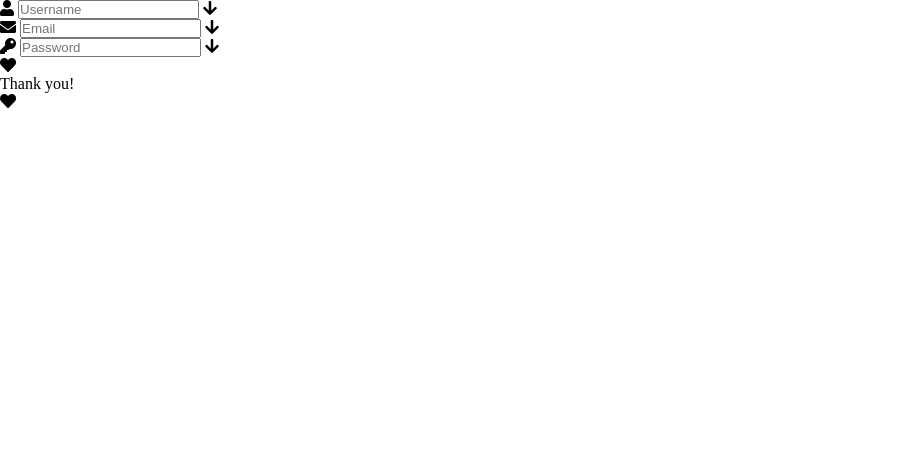
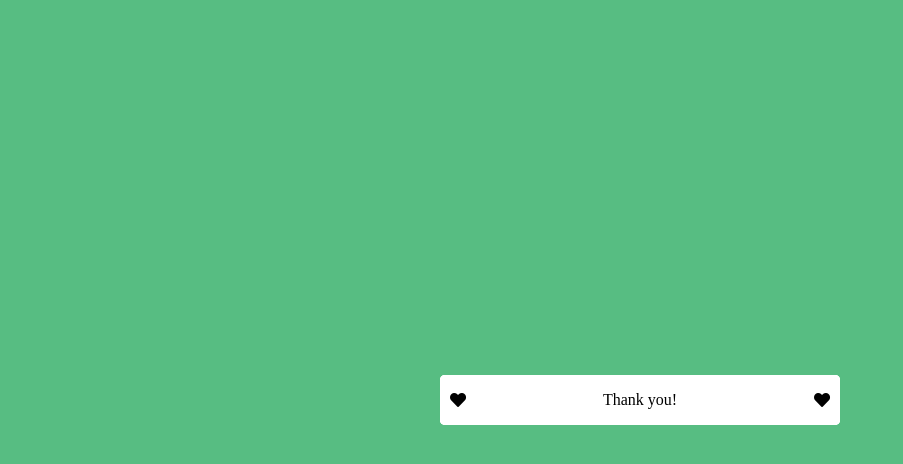
Before and after one commit to lauromiottojr/form-animation-js, a plain HTML site: page index.html in a window 1280 px wide. Shown: the whole page, without its empty margins (0-903 px from the left). Drawn offline with Linux system fonts and the light colour scheme.

Commit message:
Implements CSS

```diff
--- a/style.css
+++ b/style.css
@@ -3,3 +3,48 @@
   box-sizing: border-box;
   padding: 0;
 }
+body {
+  height: 100vh;
+  display: flex;
+  background-color: rgb(87, 189, 130);
+  transition: background 0.5s ease;
+  position: relative;
+}
+
+.field-name,
+.field-email,
+.field-password,
+.field-finish {
+  position: absolute;
+  top: 50%;
+  left: 50%;
+  transform: translate(-50%, -50%);
+  background: white;
+  height: 50px;
+  width: 400px;
+  display: flex;
+  justify-content: space-between;
+  align-items: center;
+  border-radius: 5px;
+  transition: all 0.5s ease;
+}
+
+.field-name i,
+.field-email i,
+.field-password i,
+.field-finish i {
+    padding: 10px;
+    cursor: pointer;
+}
+
+div.innactive{
+    opacity: 0;
+    pointer-events: none;
+    transform: translate(-50%, 50%);
+}
+
+.div.active{
+    opacity: 1;
+    pointer-events: all;
+    transform: translate(-50%, -50%);
+}
```
